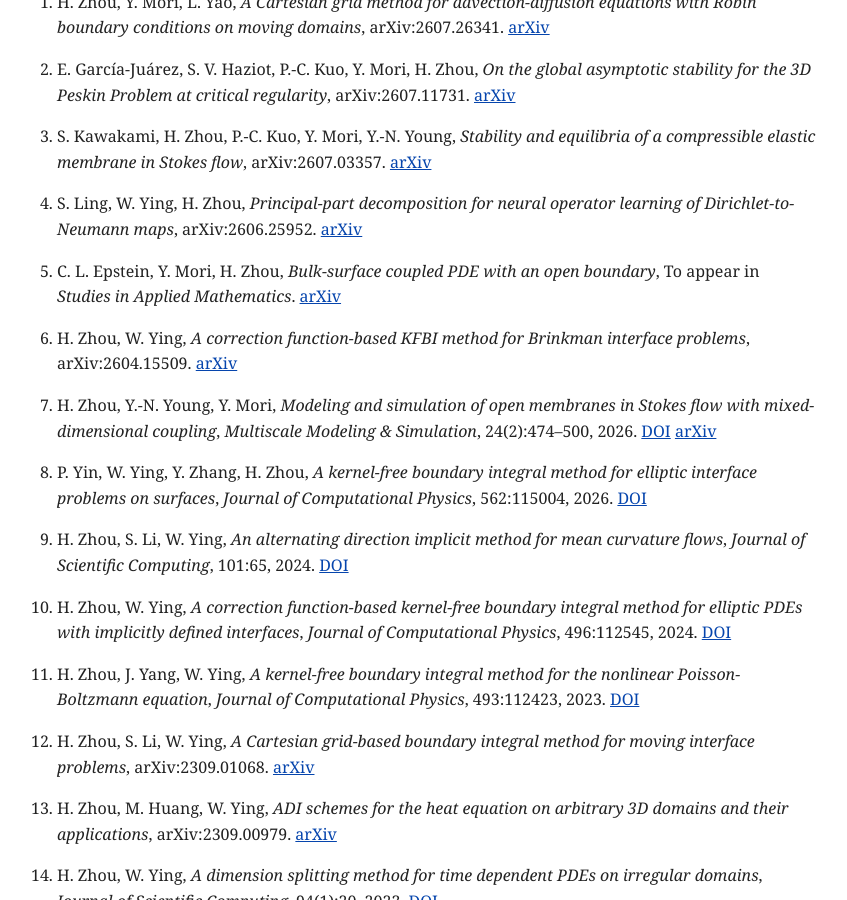
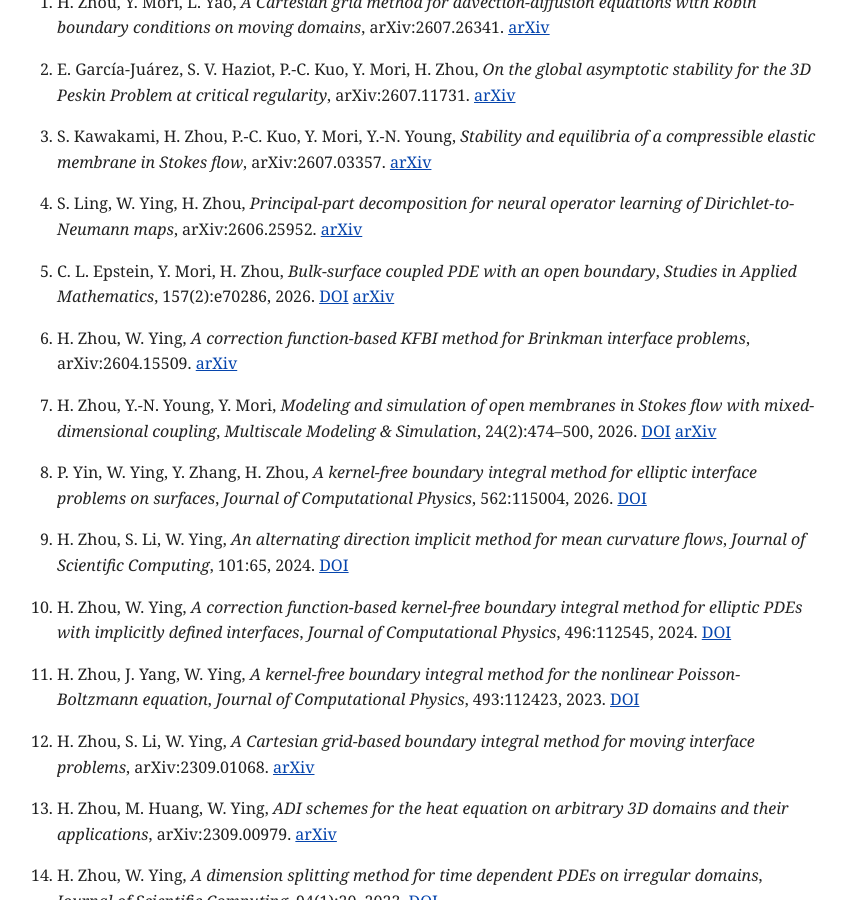
Before and after one commit to han-zhou-math/han-zhou-math.github.io, a Jekyll site: the page built from index.md, in a window 1280 px wide and 900 px high, scrolled down 866 px. Shown: the whole window, without its empty margins (223-1070 px from the left). Built offline with Jekyll 4.4.1, drawn with Linux system fonts in a browser that asks for light colours.

Commit message:
Update bulk-surface paper publication details

```diff
--- a/index.md
+++ b/index.md
@@ -37,8 +37,8 @@ My research focuses on partial differential equations arising in physical and bi
 
 5. C. L. Epstein, Y. Mori, H. Zhou,
    *Bulk-surface coupled PDE with an open boundary*,
-   To appear in *Studies in Applied Mathematics*.
-   [arXiv](https://doi.org/10.48550/arXiv.2604.20798)
+   *Studies in Applied Mathematics*, 157(2):e70286, 2026.
+   [DOI](https://doi.org/10.1111/sapm.70286) [arXiv](https://doi.org/10.48550/arXiv.2604.20798)
 
 6. H. Zhou, W. Ying,
    *A correction function-based KFBI method for Brinkman interface problems*,
```
Also changed, not shown: 1 other file.
